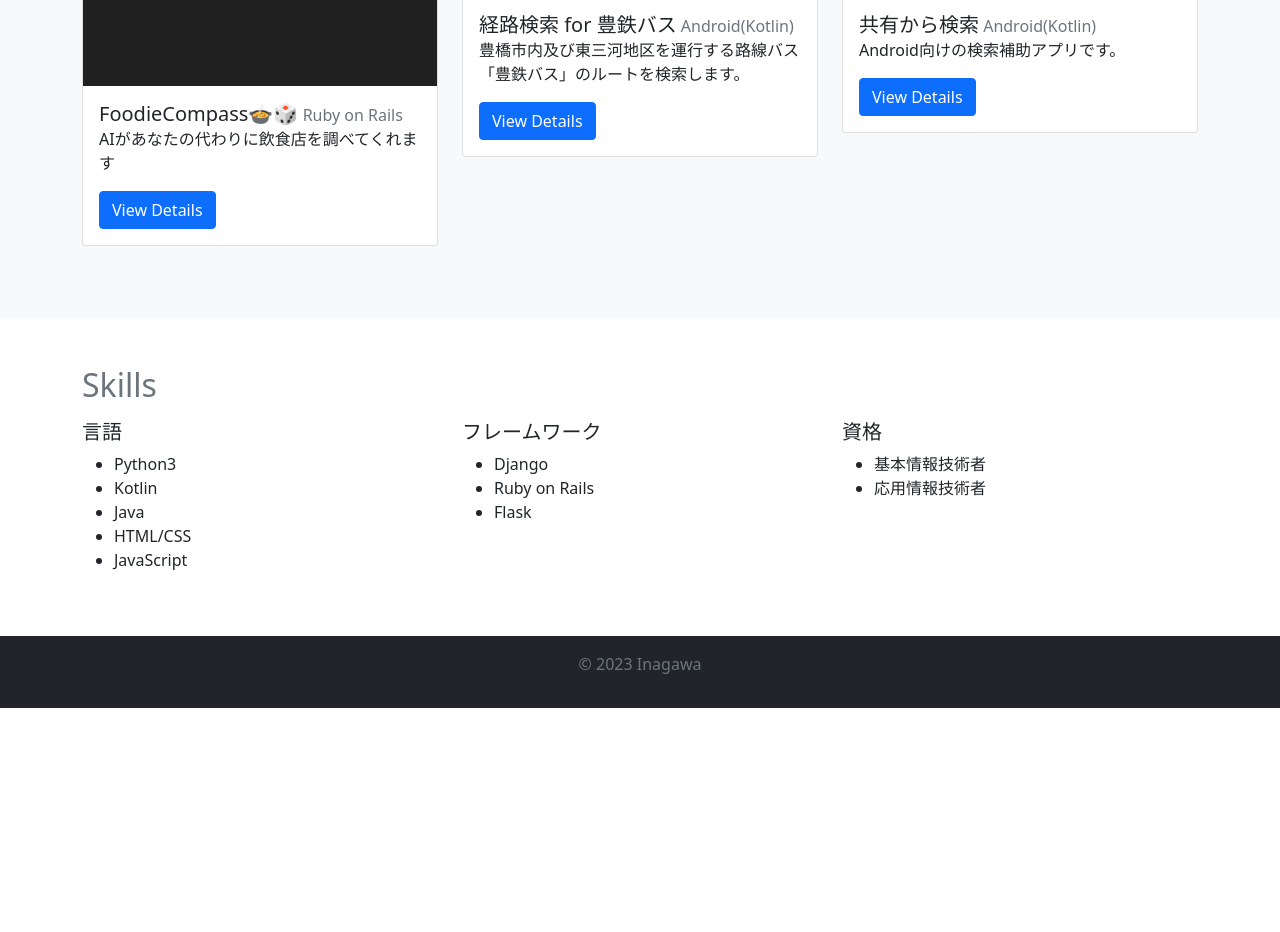
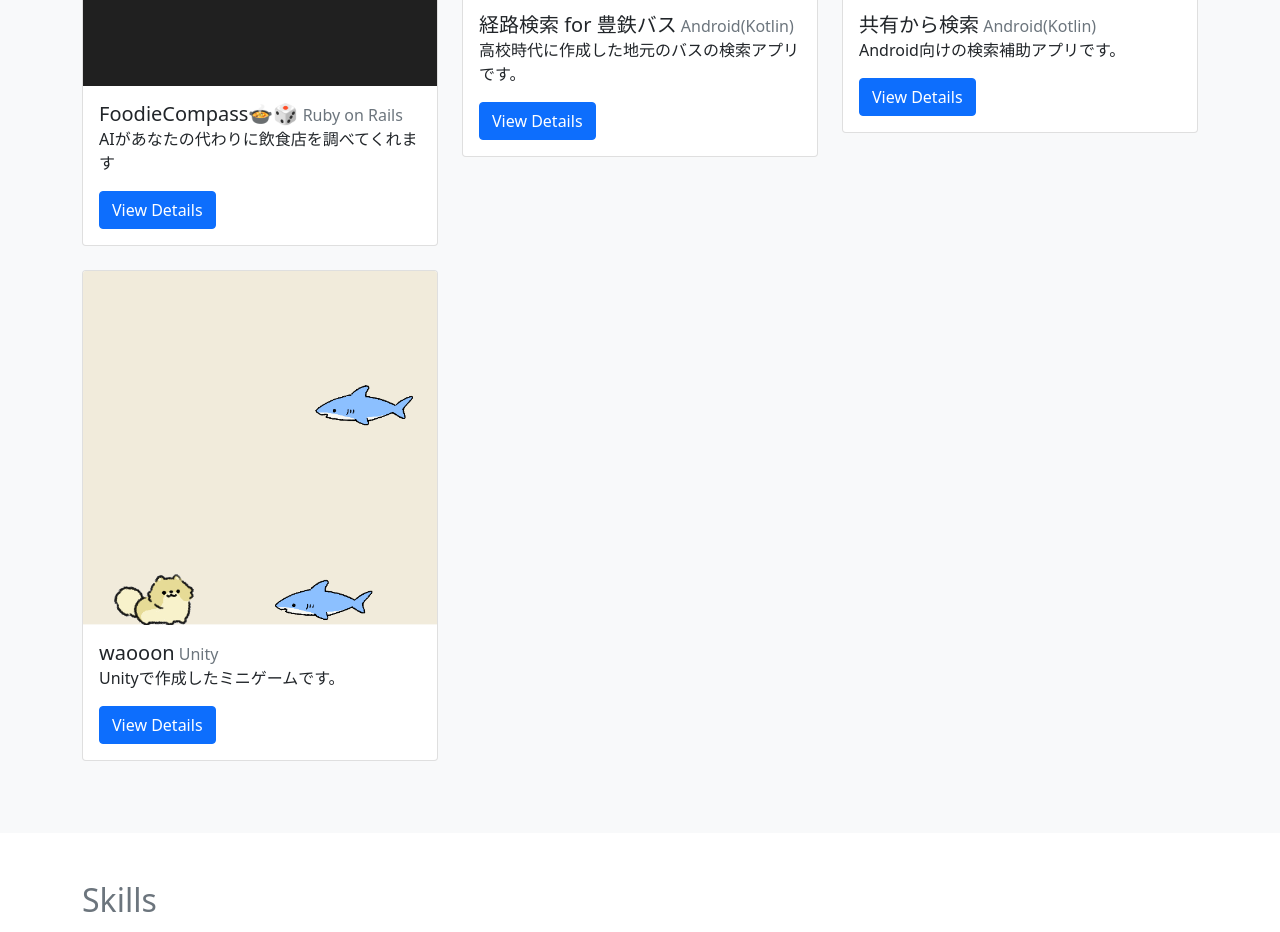
Before and after one commit to ta7sus4/ta7sus4.github.io, a plain HTML site: page index.html in a window 1280 px wide. Shown: the part 698-1630 px from the top of the page. Before the commit the page ends 1406 px from the top, so only its background shows below. Drawn offline with nearby package versions, Linux system fonts and the light colour scheme.

Commit message:
add unity

```diff
--- a/index.html
+++ b/index.html
@@ -64,7 +64,7 @@
                         <div class="card-body">
                             <h5 class="card-title" style="display:inline">経路検索 for 豊鉄バス</h5>
                             <p class="text-secondary card-text" style="display:inline">Android(Kotlin)</p>
-                            <p class="card-text">豊橋市内及び東三河地区を運行する路線バス「豊鉄バス」のルートを検索します。</p>
+                            <p class="card-text">高校時代に作成した地元のバスの検索アプリです。</p>
                             <a href="https://play.google.com/store/apps/details?id=jp.ta7sus4.toyotetsu" class="btn btn-primary">View Details</a>
                         </div>
                     </div>
@@ -80,6 +80,20 @@
                         </div>
                     </div>
                 </div>
+            </div>
+            <div class="row">
+                <div class="col-lg-4 mb-4">
+                    <div class="card">
+                        <img src="img/waooon.png" class="card-img-top" alt="Project 1">
+                        <div class="card-body">
+                            <h5 class="card-title" style="display:inline">waooon</h5>
+                            <p class="text-secondary card-text" style="display:inline">Unity</p>
+                            <p class="card-text">Unityで作成したミニゲームです。</p>
+                            <a href="https://unityroom.com/games/waooon" class="btn btn-primary">View Details</a>
+                        </div>
+                    </div>
+                </div>
+
             </div>
         </div>
     </section>
```
Also changed, not shown: img/waooon.png (added).
